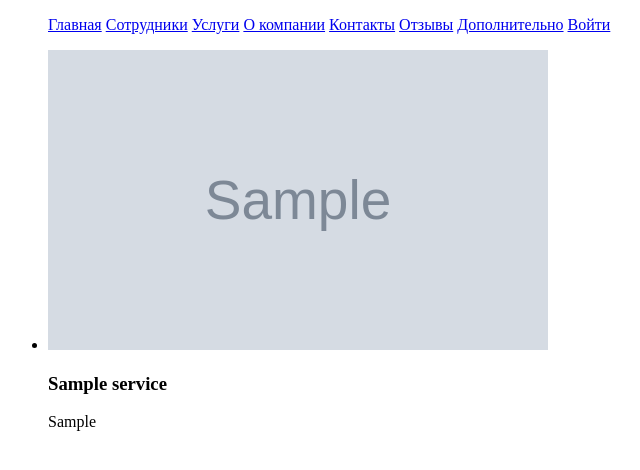
After one commit to KiSSel3/CosmetologyCenter, a Django app: page /services/ in a window 1280 px wide. The commit adds this page. Shown: the top 470 px of the page, without its empty margins (0-640 px from the left). Run offline with Django 4.2, Linux system fonts and the light colour scheme; tables that the repository leaves empty hold one stand-in row (values such as "Sample post"); grey boxes marked "Sample" are stand-in pictures.

Commit message:
Added service-list

```diff
--- a/CosmetologyCenter/CosmetologyCenter/settings.py
+++ b/CosmetologyCenter/CosmetologyCenter/settings.py
@@ -129,7 +129,7 @@ STATIC_URL = 'static/'
 
 MEDIA_URL = '/media/'
 
-MEDIA_ROOT = os.path.join(BASE_DIR, 'media/')
+MEDIA_ROOT = os.path.join(BASE_DIR, 'media')
 
 # Default primary key field type
 # https://docs.djangoproject.com/en/4.2/ref/settings/#default-auto-field
--- a/CosmetologyCenter/CosmetologyCenter/urls.py
+++ b/CosmetologyCenter/CosmetologyCenter/urls.py
@@ -16,10 +16,16 @@ Including another URLconf
 """
 from django.contrib import admin
 from django.urls import path, include
+from django.conf import settings
+from django.conf.urls.static import static
 
 urlpatterns = [
     path('admin/', admin.site.urls),
 
     path('', include('main.urls')),
     path('doctors/', include('doctors.urls')),
+    path('services/', include('services.urls')),
 ]
+
+if settings.DEBUG:
+    urlpatterns += static(settings.MEDIA_URL, document_root=settings.MEDIA_ROOT)
--- a/CosmetologyCenter/doctors/admin.py
+++ b/CosmetologyCenter/doctors/admin.py
@@ -4,4 +4,8 @@ from .models import DoctorCategories, Doctor
 
 # Register your models here.
 admin.site.register(DoctorCategories)
-admin.site.register(Doctor)
+
+
+@admin.register(Doctor)
+class DoctorAdmin(admin.ModelAdmin):
+    list_display = ('user', 'last_name', 'first_name', 'work_experience')
--- a/CosmetologyCenter/services/models.py
+++ b/CosmetologyCenter/services/models.py
@@ -14,12 +14,15 @@ class Service(models.Model):
     image = models.ImageField(upload_to='images', blank=True, null=True)
 
 
+    class Meta:
+        ordering = ["service_name"]
+
     def __str__(self):
         return self.service_name
 
 
-    # def get_absolute_url(self):
-    #     return reverse('service-detail-view', args=[str(self.id)])
+    def get_absolute_url(self):
+        return reverse('services:service-detail', args=[str(self.id)])
 
 
 class ServiceType(models.Model):
--- /dev/null
+++ b/CosmetologyCenter/services/templates/services/services-list.html
@@ -0,0 +1,17 @@
+{% extends "layout.html" %}
+
+{% block title %}
+<title>Services Page</title>
+{% endblock %}
+
+{% block main %}
+<ul>
+    {% for service in services %}
+    <li>
+        <img src="{{ service.image.url }}" style="width: 500px; height: 300px;">
+        <h3>{{ service.service_name }}</h3>
+        <p>{{ service.service_type }}</p>
+    </li>
+    {% endfor %}
+</ul>
+{% endblock %}
--- /dev/null
+++ b/CosmetologyCenter/services/urls.py
@@ -0,0 +1,8 @@
+from django.urls import path, include
+from . import views
+
+app_name = 'services'
+
+urlpatterns = [
+    path('', views.index, name='services-list'),
+]
--- a/CosmetologyCenter/services/views.py
+++ b/CosmetologyCenter/services/views.py
@@ -1,3 +1,9 @@
 from django.shortcuts import render
+from .models import Service
+
 
 # Create your views here.
+def index(request):
+    services = Service.objects.all()
+
+    return render(request, 'services/services-list.html', context= {'services':services})
--- a/CosmetologyCenter/templates/layout.html
+++ b/CosmetologyCenter/templates/layout.html
@@ -13,6 +13,7 @@
                 <ul>
                     <li style="display: inline;"><a href="{% url 'main:home' %}">Главная</a></li>
                     <li style="display: inline;"><a href="#">Сотрудники</a></li>
+                    <li style="display: inline;"><a href="{% url 'services:services-list' %}">Услуги</a></li>
                     <li style="display: inline;"><a href="#">О компании</a></li>
                     <li style="display: inline;"><a href="#">Контакты</a></li>
                     <li style="display: inline;"><a href="#">Отзывы</a></li>
```
Also changed, not shown: CosmetologyCenter/doctors/models.py (+10 -1 lines), CosmetologyCenter/doctors/migrations/0002_alter_doctor_options.py (added), CosmetologyCenter/media/images/ExpressionWrinkleCorrection.jpg (added), CosmetologyCenter/media/images/MoleRemoval.jpg (added), CosmetologyCenter/services/migrations/0003_alter_service_options.py (added), CosmetologyCenter/services/templates/services/service-detail.html (added).
